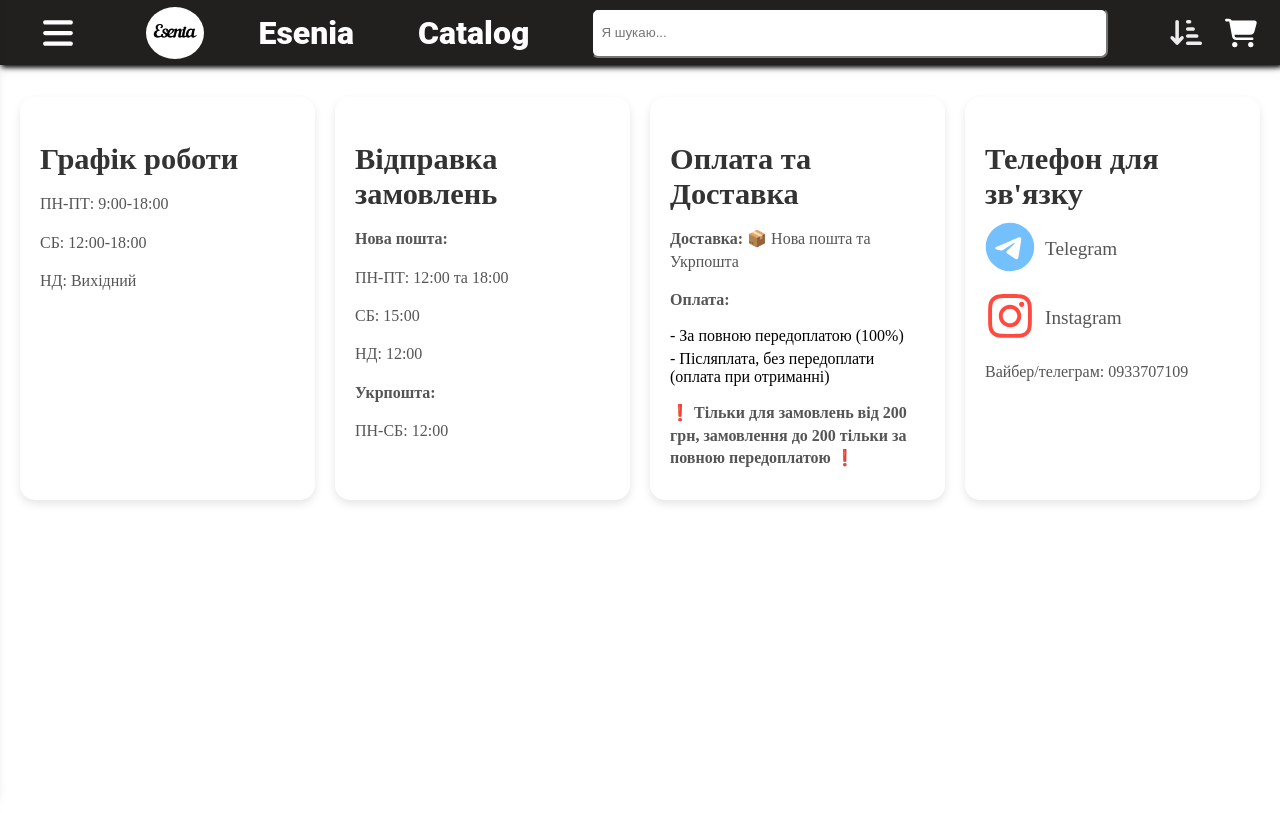
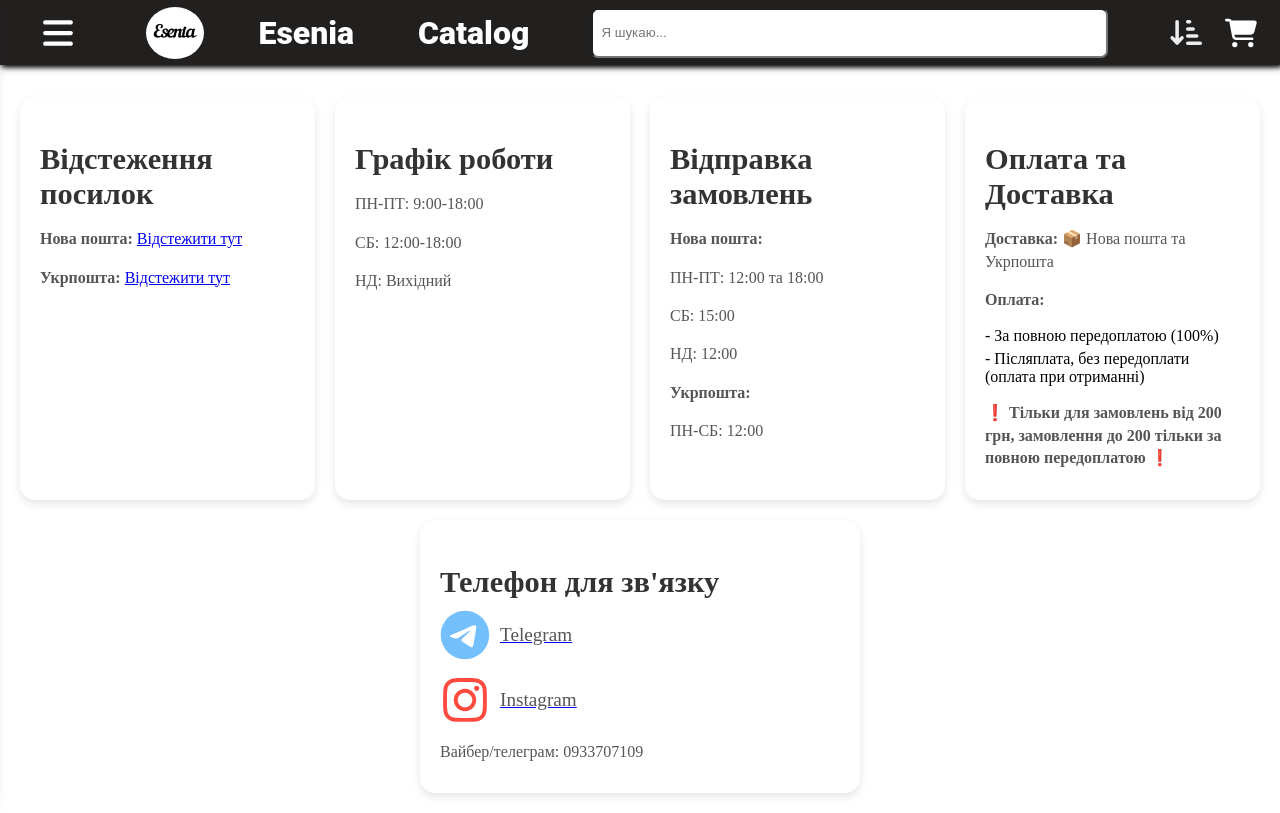
Before and after one commit to NktZhchnk/vueShop, a Vue app: page /uiInformationForUser in a window 1280 px wide. Built offline with nearby package versions, Linux system fonts and the light colour scheme; a web font is replaced by a local one.

Commit message:
test new logic popularItem

```diff
--- a/src/components/Users/UiAuth.vue
+++ b/src/components/Users/UiAuth.vue
@@ -12,7 +12,11 @@
     </div>
 
     <button type="submit">Войти</button>
+
     <p v-if="errorMessage" class="error-message">{{ errorMessage }}</p>
+    <p style="margin-bottom: 0; text-align: center">
+      <router-link to="/registration">Зареєструватися</router-link>
+    </p>
   </form>
 </template>
 
--- a/src/components/Users/UiInformationForUser.vue
+++ b/src/components/Users/UiInformationForUser.vue
@@ -8,6 +8,12 @@
 
 <template>
   <div class="contact-container">
+    <div class="info-block track-shipment">
+      <h2>Відстеження посилок</h2>
+      <p><strong>Нова пошта:</strong> <a href="https://tracking.novaposhta.ua/#/uk" target="_blank">Відстежити тут</a></p>
+      <p><strong>Укрпошта:</strong> <a href="https://track.ukrposhta.ua/tracking_UA.html" target="_blank">Відстежити тут</a></p>
+    </div>
+
     <div class="info-block working-hours">
       <h2>Графік роботи</h2>
       <p>ПН-ПТ: 9:00-18:00</p>
@@ -40,23 +46,23 @@
       <h2>Телефон для зв'язку</h2>
 
       <div class="social-link">
-        <a href="https://t.me/eseniabila" target="_blank">
+        <a style="display: flex; justify-content: center; align-items: center" href="https://t.me/eseniabila" target="_blank">
           <svg xmlns="http://www.w3.org/2000/svg" width="50px" height="50px" viewBox="0 0 496 512">
             <path fill="#74C0FC"
                   d="M248 8C111 8 0 119 0 256S111 504 248 504 496 393 496 256 385 8 248 8zM363 176.7c-3.7 39.2-19.9 134.4-28.1 178.3-3.5 18.6-10.3 24.8-16.9 25.4-14.4 1.3-25.3-9.5-39.3-18.7-21.8-14.3-34.2-23.2-55.3-37.2-24.5-16.1-8.6-25 5.3-39.5 3.7-3.8 67.1-61.5 68.3-66.7 .2-.7 .3-3.1-1.2-4.4s-3.6-.8-5.1-.5q-3.3 .7-104.6 69.1-14.8 10.2-26.9 9.9c-8.9-.2-25.9-5-38.6-9.1-15.5-5-27.9-7.7-26.8-16.3q.8-6.7 18.5-13.7 108.4-47.2 144.6-62.3c68.9-28.6 83.2-33.6 92.5-33.8 2.1 0 6.6 .5 9.6 2.9a10.5 10.5 0 0 1 3.5 6.7A43.8 43.8 0 0 1 363 176.7z"/>
           </svg>
+          <span>Telegram</span>
         </a>
-        <span>Telegram</span>
       </div>
 
       <div class="social-link">
-        <a href="https://www.instagram.com/esenia_bila/" target="_blank">
+        <a style="display: flex; justify-content: center; align-items: center" href="https://www.instagram.com/esenia_bila/" target="_blank">
           <svg xmlns="http://www.w3.org/2000/svg" width="50px" height="50px" viewBox="0 0 448 512">
             <path fill="#ff4b3f"
                   d="M224.1 141c-63.6 0-114.9 51.3-114.9 114.9s51.3 114.9 114.9 114.9S339 319.5 339 255.9 287.7 141 224.1 141zm0 189.6c-41.1 0-74.7-33.5-74.7-74.7s33.5-74.7 74.7-74.7 74.7 33.5 74.7 74.7-33.6 74.7-74.7 74.7zm146.4-194.3c0 14.9-12 26.8-26.8 26.8-14.9 0-26.8-12-26.8-26.8s12-26.8 26.8-26.8 26.8 12 26.8 26.8zm76.1 27.2c-1.7-35.9-9.9-67.7-36.2-93.9-26.2-26.2-58-34.4-93.9-36.2-37-2.1-147.9-2.1-184.9 0-35.8 1.7-67.6 9.9-93.9 36.1s-34.4 58-36.2 93.9c-2.1 37-2.1 147.9 0 184.9 1.7 35.9 9.9 67.7 36.2 93.9s58 34.4 93.9 36.2c37 2.1 147.9 2.1 184.9 0 35.9-1.7 67.7-9.9 93.9-36.2 26.2-26.2 34.4-58 36.2-93.9 2.1-37 2.1-147.8 0-184.8zM398.8 388c-7.8 19.6-22.9 34.7-42.6 42.6-29.5 11.7-99.5 9-132.1 9s-102.7 2.6-132.1-9c-19.6-7.8-34.7-22.9-42.6-42.6-11.7-29.5-9-99.5-9-132.1s-2.6-102.7 9-132.1c7.8-19.6 22.9-34.7 42.6-42.6 29.5-11.7 99.5-9 132.1-9s102.7-2.6 132.1 9c19.6 7.8 34.7 22.9 42.6 42.6 11.7 29.5 9 99.5 9 132.1s2.7 102.7-9 132.1z"/>
           </svg>
+          <span>Instagram</span>
         </a>
-        <span>Instagram</span>
       </div>
 
       <p>Вайбер/телеграм: 0933707109</p>
@@ -148,6 +154,7 @@ h2 {
 span {
   color: #555;
   font-size: 1.2em;
+  margin-left: 10px;
 }
 
 p {
--- a/src/components/Users/UiRegistration.vue
+++ b/src/components/Users/UiRegistration.vue
@@ -35,7 +35,7 @@
 
       <button type="submit" class="submit-btn">Зареєструватися</button>
       <p v-if="errorMessage" class="error-message">{{ errorMessage }} <br/>
-        <router-link to="/login">Увійти</router-link>
+        <router-link to="/authLogin">Увійти</router-link>
       </p>
     </form>
   </div>
```
